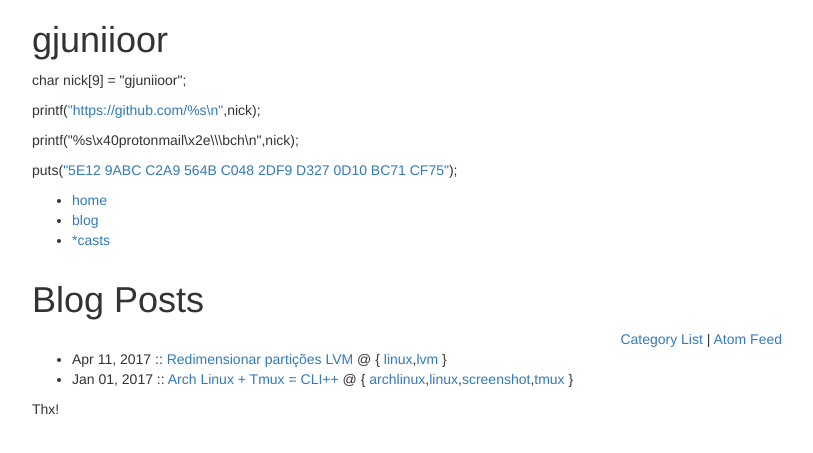
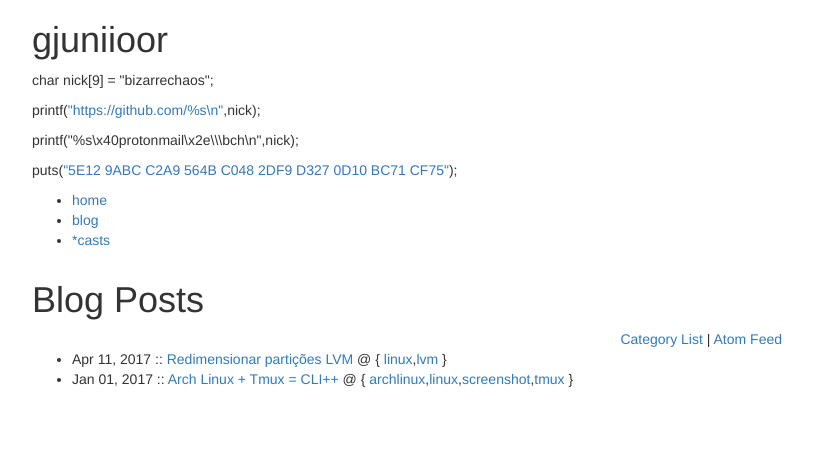
Before and after one commit to bizarrechaos/bizarrechaos.github.io, a Jekyll site: the page built from blog.md, in a window 1280 px wide. Shown: the top 453 px of the page, without its empty margins (233-1046 px from the left). Built offline with Jekyll 4.4.1, drawn with Linux system fonts in a browser that asks for light colours; nearby versions of some CDN libraries; library files that are not in the unit come from our copies.

Commit message:
Update _config.yml

```diff
--- a/_config.yml
+++ b/_config.yml
@@ -1,22 +1,22 @@
 # Site settings
-title: "gjuniioor"
-bye_message: "Thx!"
+title: "bizarrechaos"
+bye_message: ""
 baseurl: "/"
 url: "https://bizarrechaos.github.io"
-disqus: gjuniioor
+#disqus: bizarrechaos
 
 # Header settings
-nick: "gjuniioor"
+nick: "bizarrechaos"
 mail:
     domain: "protonmail"
     ext: "ch"
 source_code:
     server: "github.com"
-    nick: "gjuniioor"
-blog:
-    server: "wordpress.com"
-    nick: "gjuniioor"
-fingerprint_key: "5E12 9ABC C2A9 564B C048  2DF9 D327 0D10 BC71 CF75"
+    nick: "bizarrechaos"
+#blog:
+#    server: "wordpress.com"
+#    nick: "gjuniioor"
+#fingerprint_key: "5E12 9ABC C2A9 564B C048  2DF9 D327 0D10 BC71 CF75"
 
 # Build settings
 markdown: kramdown
```
